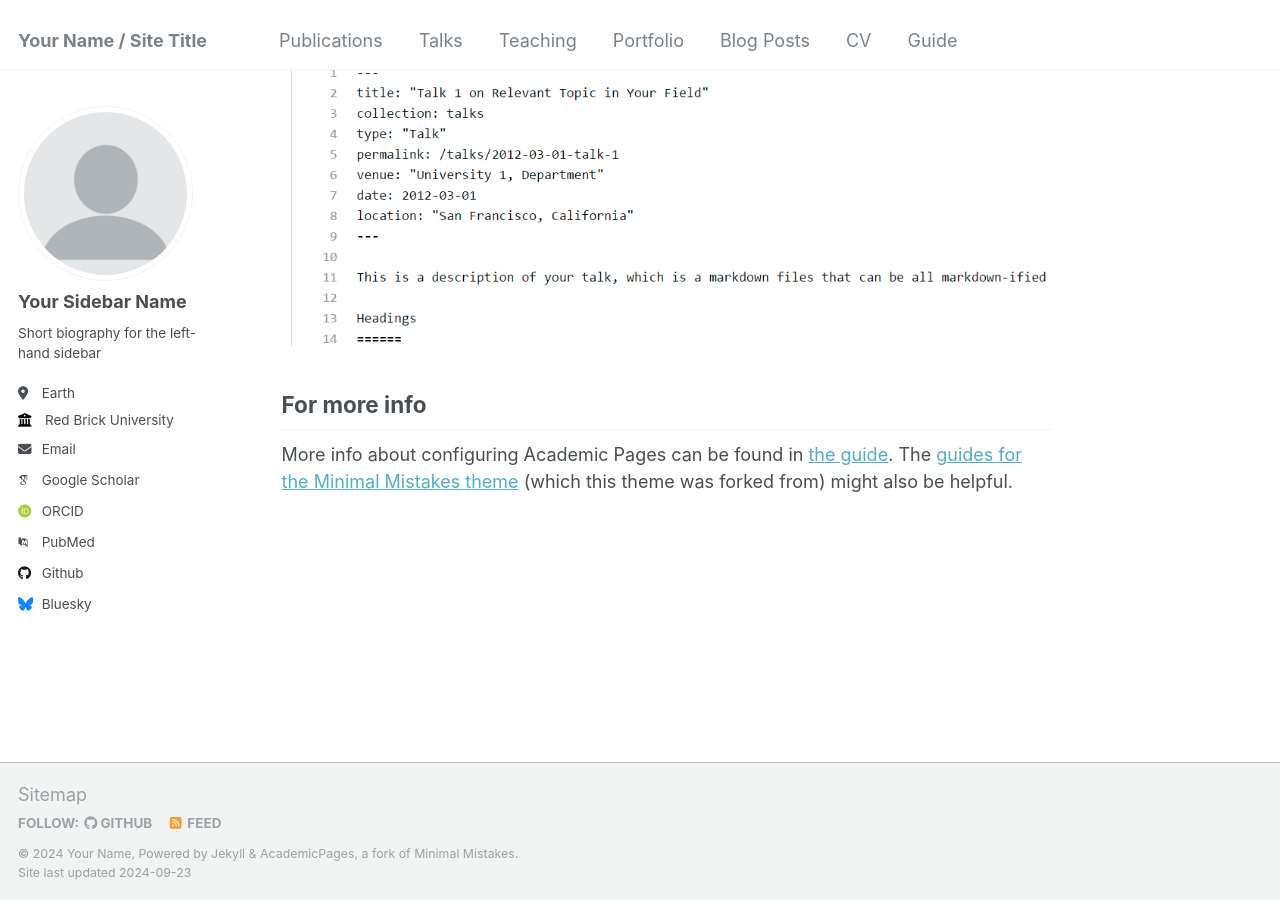
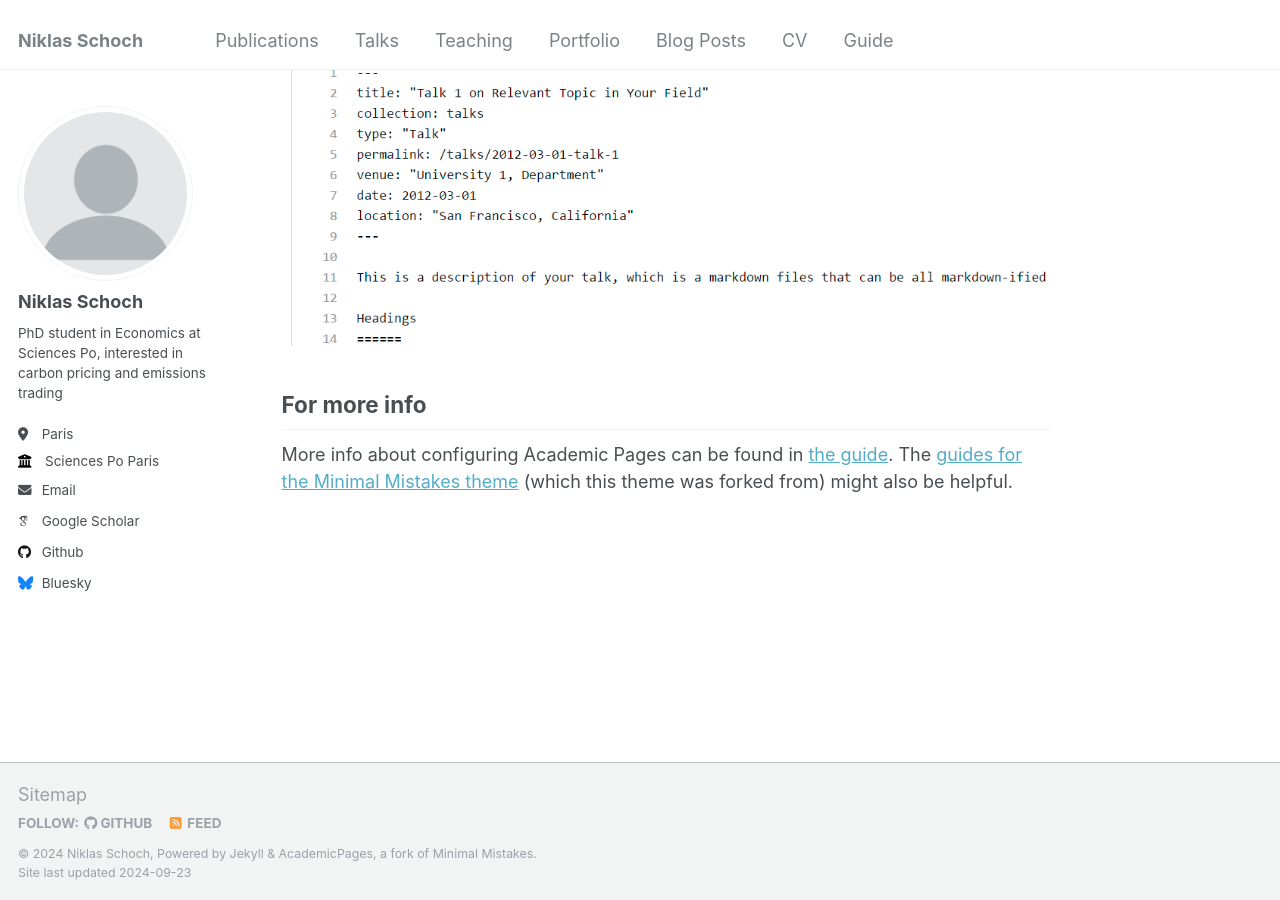
Before and after one commit to niklasschoch/niklasschoch.github.io, a Jekyll site: the page built from _pages/about.md, in a window 1280 px wide and 900 px high, scrolled down 2643 px. Built offline with Jekyll 4.4.1, drawn with Linux system fonts in a browser that asks for light colours; some web fonts are replaced.

Commit message:
Update _config.yml

```diff
--- a/_config.yml
+++ b/_config.yml
@@ -8,9 +8,9 @@
 
 # Basic Site Settings
 locale                   : "en-US"
-title                    : "Your Name / Site Title"
+title                    : "Niklas Schoch"
 title_separator          : "-"
-name                     : &name "Your Name"
+name                     : &name "Niklas Schoch"
 description              : &description "personal description"
 url                      : https://academicpages.github.io # the base hostname & protocol for your site e.g. "https://mmistakes.github.io"
 baseurl                  : "" # the subpath of your site, e.g. "/blog"
@@ -22,22 +22,23 @@ repository               : "academicpages/academicpages.github.io"
 author:
   # Biographic information
   avatar           : "profile.png"
-  name             : "Your Sidebar Name"
+  name             : "Niklas Schoch"
   pronouns         : # example: "she/her"
-  bio              : "Short biography for the left-hand sidebar"
-  location         : "Earth"
-  employer         : "Red Brick University"
+  bio              : "PhD student in Economics at Sciences Po, interested in carbon pricing and emissions trading"
+  location         : "Paris"
+  employer         : "Sciences Po Paris"
   uri              : # URL
-  email            : "none@example.org"
+  email            : "niklas.schoch@sciencespo.fr"
 
   # Academic websites
   arxiv            : # URL - Update with the correct link to your profile
-  googlescholar    : "https://scholar.google.com/citations?user=PS_CX0AAAAAJ"
+  googlescholar    : "https://scholar.google.com/citations?user=PmKEITwAAAAJ&hl=fr&oi=ao"
   impactstory      : # URL
-  orcid            : "http://orcid.org/yourorcidurl"
+  orcid            : # "http://orcid.org/yourorcidurl"
   semantic         : # URL
-  pubmed           : "https://www.ncbi.nlm.nih.gov/pubmed/?term=john+snow"
+  pubmed           : # "https://www.ncbi.nlm.nih.gov/pubmed/?term=john+snow"
   researchgate     : # URL
+  linkedin         : "https://www.linkedin.com/in/niklas-schoch-64534086/"
 
   # Repositories and software development
   bitbucket        : # Username - Update with your username on the site
```
